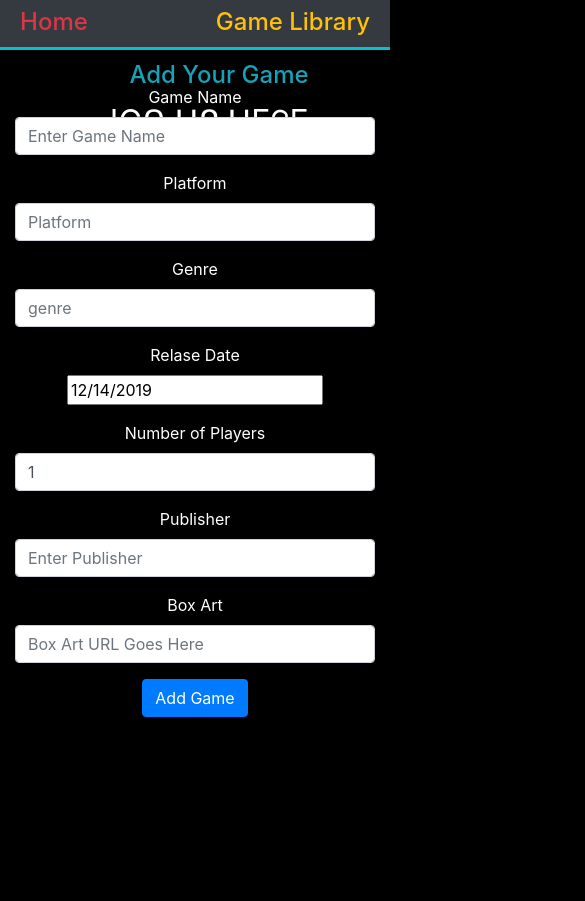
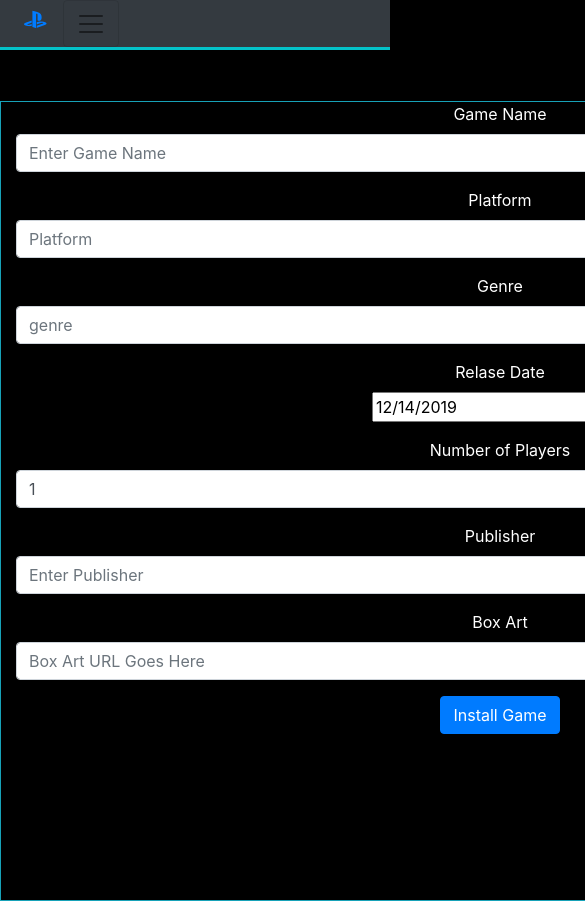
Before and after one commit to Jrowan19/PS-FRONTEND, a React (Create React App) app in the folder ps-frontend/: page /game in a window 390 px wide. Shown: the top 901 px of the page, 585 px wide, since content can reach past the window. Built offline with nearby package versions, Linux system fonts and the light colour scheme; the HTML template or start-up script is replaced by a standard one.

Commit message:
added styling to the navbar, making it more responsive

```diff
--- a/ps-frontend/public/index.html
+++ b/ps-frontend/public/index.html
@@ -2,14 +2,27 @@
 <html lang="en">
   <head>
     <meta charset="utf-8" />
-    <link rel="icon" href="%PUBLIC_URL%/favicon.ico" />
-    <meta name="viewport" content="width=device-width, initial-scale=1" />
+    <meta
+      name="viewport"
+      content="width=device-width, initial-scale=1, shrink-to-fit=no"
+    />
+
+    <!-- Bootstrap CSS -->
+    <link
+      rel="stylesheet"
+      href="https://stackpath.bootstrapcdn.com/bootstrap/4.3.1/css/bootstrap.min.css"
+      integrity="sha384-ggOyR0iXCbMQv3Xipma34MD+dH/1fQ784/j6cY/iJTQUOhcWr7x9JvoRxT2MZw1T"
+      crossorigin="anonymous"
+    />
+
     <meta name="theme-color" content="#000000" />
     <meta
       name="description"
       content="Web site created using create-react-app"
     />
-    <link rel="apple-touch-icon" href="%PUBLIC_URL%/logo192.png" />
+    <!--Awesome fonts-->
+    <script src="https://kit.fontawesome.com/3b953a293b.js"></script>
+    <link rel="apple-touch-icon" href="logo192.png" />
     <!--
       manifest.json provides metadata used when your web app is installed on a
       user's mobile device or desktop. See https://developers.google.com/web/fundamentals/web-app-manifest/
@@ -28,6 +41,21 @@
   </head>
   <body>
     <noscript>You need to enable JavaScript to run this app.</noscript>
+    <script
+      src="https://code.jquery.com/jquery-3.3.1.slim.min.js"
+      integrity="sha384-q8i/X+965DzO0rT7abK41JStQIAqVgRVzpbzo5smXKp4YfRvH+8abtTE1Pi6jizo"
+      crossorigin="anonymous"
+    ></script>
+    <script
+      src="https://cdnjs.cloudflare.com/ajax/libs/popper.js/1.14.7/umd/popper.min.js"
+      integrity="sha384-UO2eT0CpHqdSJQ6hJty5KVphtPhzWj9WO1clHTMGa3JDZwrnQq4sF86dIHNDz0W1"
+      crossorigin="anonymous"
+    ></script>
+    <script
+      src="https://stackpath.bootstrapcdn.com/bootstrap/4.3.1/js/bootstrap.min.js"
+      integrity="sha384-JjSmVgyd0p3pXB1rRibZUAYoIIy6OrQ6VrjIEaFf/nJGzIxFDsf4x0xIM+B07jRM"
+      crossorigin="anonymous"
+    ></script>
     <div id="root"></div>
     <!--
       This HTML file is a template.
--- a/ps-frontend/src/components/layouts/NavBar.js
+++ b/ps-frontend/src/components/layouts/NavBar.js
@@ -3,24 +3,42 @@ import { Link } from '@reach/router';
 
 const NavBar = () => {
   return (
-    <nav>
-      <ul class="nav justify-content-center bg-dark">
+    <nav class="nav navbar-expand-lg navbar-light bg-dark">
+      <Link class="navbar-brand text-primary ml-4" to="/">
+        <i class="fab fa-playstation "></i>
+      </Link>
+      <button
+        class="navbar-toggler"
+        type="button"
+        data-toggle="collapse"
+        data-target="#navbarSupportedContent"
+        aria-controls="navbarSupportedContent"
+        aria-expanded="false"
+        aria-label="Toggle navigation"
+      >
+        <span class="navbar-toggler-icon"></span>
+      </button>
+
+      <div class="collapse navbar-collapse" id="navbarSupportedContent">
+        <ul class="navbar-nav mr-auto">
           <li className="nav-item">
-          <Link className="nav-link active mr-5 text-danger h4" to="/">
+            <Link className="nav-link active ml-5 mr-5 text-danger h4" to="/">
               Home
             </Link>
           </li>
           <li className="nav-item">
-          <Link className="nav-link ml-5 text-warning h4" to="/games">
+            <Link className="nav-link ml-5 mr-5  text-warning h4" to="/games">
               Game Library
             </Link>
           </li>
+
           <li className="nav-item">
-          <Link className="nav-link ml-5 text-info h4" to="/game">
+            <Link className="nav-link ml-5 mr-5  text-info h4" to="/game">
               Add Your Game
             </Link>
           </li>
         </ul>
+      </div>
     </nav>
   );
 };
--- a/ps-frontend/src/components/pages/games/GameAdder.js
+++ b/ps-frontend/src/components/pages/games/GameAdder.js
@@ -1,7 +1,6 @@
 import React, { Component } from 'react';
 import * as api from '../../../api';
 import DatePicker from 'react-datepicker';
-
 import 'react-datepicker/dist/react-datepicker.css';
 
 class GameAdder extends Component {
@@ -56,14 +55,19 @@ class GameAdder extends Component {
     return (
       <>
         <div>
-          <div className="container-fluid " style={{ height: 35 }}>
-            <div className="row ">
-              <div className="col text-white mt-5" style={{ fontSize: 32 }}>
-                ᔕIGᑎ ᑌᑭ ᕼEᖇE
-              </div>
+          <div className="container " style={{ height: 35 }}>
+            <div className="row">
+              <div
+                className="col text-white mt-5"
+                style={{ fontSize: 32 }}
+              ></div>
             </div>
           </div>
-          <form onSubmit={this.addGame} className="" style={{ height: 800 }}>
+          <form
+            onSubmit={this.addGame}
+            className="border border-info mx-auto mt-3 mp-3"
+            style={{ height: 800, width: 1000 }}
+          >
             <div className="form-group col-sm-3 mx-auto ">
               <label className=" text-white" htmlFor="inlineFormInput ">
                 Game Name
@@ -167,11 +171,10 @@ class GameAdder extends Component {
                 window.confirm('Game Now Added ');
               }}
             >
-              Add Game
+              Install Game
             </button>
           </form>
         </div>
-        <div className="showComs"></div>
       </>
     );
   }
--- a/ps-frontend/src/components/pages/home/Home.module.css
+++ b/ps-frontend/src/components/pages/home/Home.module.css
@@ -33,9 +33,9 @@
   }
 }
 
-#navbar {
+/* #navbar {
   display: none !important;
-}
+} */
 
 /* body {
     overflow-x: hidden;
--- a/ps-frontend/src/components/pages/singleGame/SingleGame.js
+++ b/ps-frontend/src/components/pages/singleGame/SingleGame.js
@@ -28,7 +28,10 @@ class SingleGame extends Component {
             <div className="col"></div>
           </div>
         </div>
-        <div class="card mx-auto mb-5" style={{ width: '25rem' }}>
+        <div
+          class="card mx-auto mb-5 border border-info rounded"
+          style={{ width: '25rem' }}
+        >
           <img src={boxart} class="card-img-top" alt="..." />
           <div class="card-body">
             <h5 class="card-title">{name}</h5>
```
Lines whose indentation alone changed are shown as unchanged.
